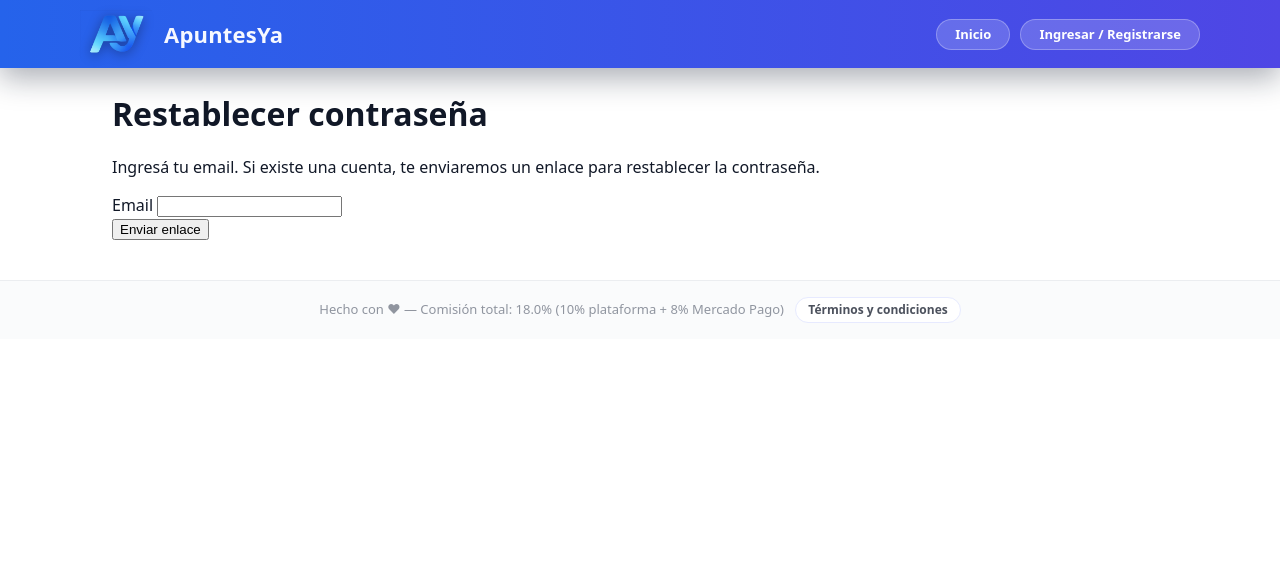
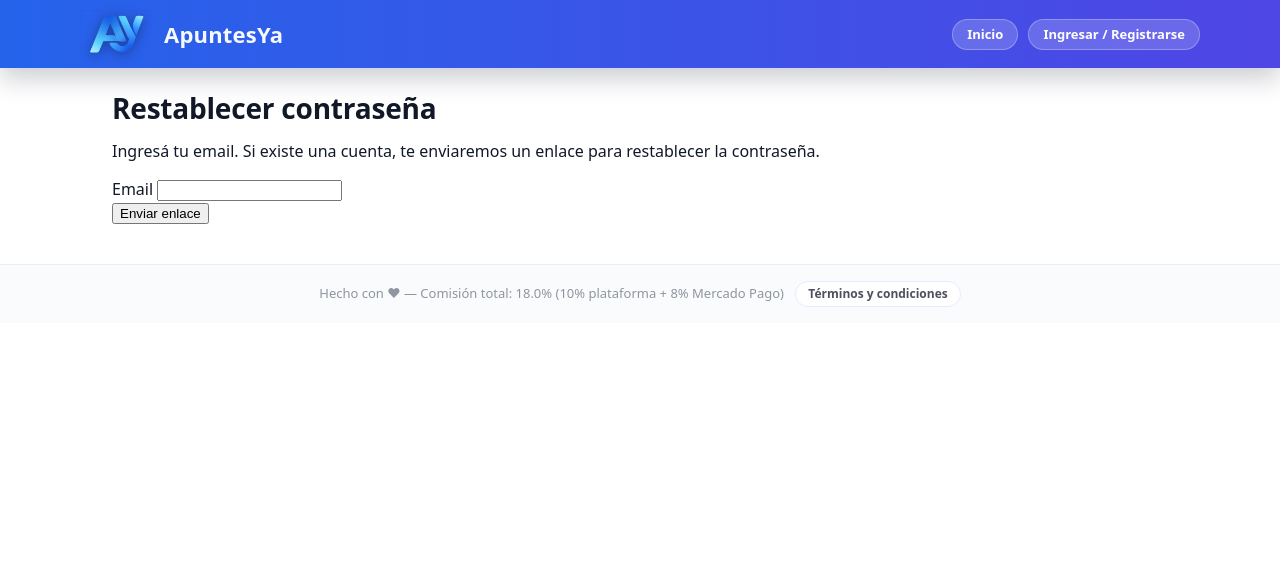
Before and after one commit to francozapata/APUNTESYAFINAL, a Flask app: page /reset_password_request in a window 1280 px wide. Shown: the top 579 px of the page. Run offline with Flask 3, Linux system fonts and the light colour scheme; some libraries are stand-ins or nearby versions.

Commit message:
ESTETICA

```diff
--- a/apuntesya2/static/css/main.css
+++ b/apuntesya2/static/css/main.css
@@ -12,7 +12,9 @@
   --brand-2: #60a5fa;
   --danger: #ef4444;
 
-  --shadow: 0 10px 30px rgba(15, 23, 42, 0.08);
+  --shadow: 0 10px 30px rgba(15, 23, 42, 0.05);
+  --shadow-hover: 0 14px 42px rgba(15, 23, 42, 0.08);
+  --shadow-sm: 0 6px 18px rgba(15, 23, 42, 0.06);
 }
 
 * {
@@ -101,9 +103,10 @@ a:hover {
   background: var(--surface);
   color: var(--ink);
   border: 1px solid var(--border);
-  border-radius: 16px;
-  padding: 16px;
+  border-radius: 18px;
+  padding: 18px;
   box-shadow: var(--shadow);
+  transition: transform .15s ease, box-shadow .18s ease, border-color .18s ease;
   margin-bottom: 16px;
 }
 
@@ -327,3 +330,59 @@ input[type="button"].btn {
   /* sombra sin "recuadro" */
   filter: drop-shadow(0 2px 6px rgba(0,0,0,.35));
 }
+
+.card:hover {
+  transform: translateY(-2px);
+  box-shadow: var(--shadow-hover);
+  border-color: #dbe3ff;
+}
+
+
+/* Typography */
+h1, .page-title {
+  font-size: 28px;
+  line-height: 1.15;
+  margin: 6px 0 12px;
+  font-weight: 800;
+  letter-spacing: -0.2px;
+}
+
+h2, .section-title {
+  font-size: 18px;
+  line-height: 1.25;
+  margin: 6px 0 10px;
+  font-weight: 750;
+}
+
+h3 {
+  font-size: 15px;
+  line-height: 1.25;
+  margin: 6px 0 8px;
+  font-weight: 700;
+}
+
+.small, .text-sm {
+  font-size: 13px;
+}
+
+.lead, .subtle {
+  color: var(--muted);
+  font-size: 13px;
+}
+
+/* Consistent vertical rhythm */
+.stack > * + * {
+  margin-top: 10px;
+}
+
+/* Notes/list cards micro-hover */
+.note {
+  transition: transform .15s ease, box-shadow .18s ease, border-color .18s ease;
+  box-shadow: var(--shadow-sm);
+}
+
+.note:hover {
+  transform: translateY(-2px);
+  box-shadow: var(--shadow-hover);
+  border-color: #dbe3ff;
+}
--- a/apuntesya2/templates/base.html
+++ b/apuntesya2/templates/base.html
@@ -19,7 +19,7 @@
       justify-content: center;
       padding: 10px 16px;
       background: linear-gradient(90deg, #2563eb, #4f46e5);
-      box-shadow: 0 10px 30px rgba(15, 23, 42, 0.35);
+      box-shadow: 0 10px 26px rgba(15, 23, 42, 0.22);
     }
 
     .nav-inner {
@@ -78,37 +78,6 @@
       flex-wrap: wrap;
       justify-content: flex-end;
     }
-
-    /* TODOS LOS BOTONES IGUALES */
-    .nav-actions .btn {
-      border-radius: 999px;
-      padding: 8px 18px;
-      font-size: 13px;
-      font-weight: 600;
-      white-space: nowrap;
-      background: #ffffff;
-      color: #1d4ed8;
-      border: 1px solid #bfdbfe;
-      box-shadow: 0 6px 18px rgba(15, 23, 42, 0.18);
-      text-decoration: none;
-      transition: 0.15s;
-    }
-
-    .nav-actions .btn:hover {
-      background: #eff6ff;
-      transform: translateY(-1px);
-      box-shadow: 0 10px 24px rgba(15, 23, 42, 0.24);
-    }
-
-    /* que secondary y ghost no cambien estilo */
-    .nav-actions .btn.secondary,
-    .nav-actions .btn.ghost {
-      background: #ffffff;
-      color: #1d4ed8;
-      border: 1px solid #bfdbfe;
-      box-shadow: 0 6px 18px rgba(15, 23, 42, 0.18);
-    }
-
     .nav-profile-link {
       display: inline-flex;
       align-items: center;
--- a/apuntesya2/templates/combo_detail.html
+++ b/apuntesya2/templates/combo_detail.html
@@ -75,7 +75,7 @@
             <div style="font-weight:800">{{ n.title }}</div>
             <div class="meta">{{ n.university }} · {{ n.faculty }} · {{ n.career }}</div>
           </div>
-          <a class="btn" style="background:#111827" href="{{ url_for('note_detail', note_id=n.id) }}">Ver</a>
+          <a class="btn ghost" href="{{ url_for('note_detail', note_id=n.id) }}">Ver</a>
         </div>
         {% endfor %}
       </div>
--- a/apuntesya2/templates/profile_combos.html
+++ b/apuntesya2/templates/profile_combos.html
@@ -120,10 +120,10 @@
         <div style="font-weight:800">Recibís ${{ '%.1f' % (net_cents/100) }}</div>
         <div class="meta">Publicado ${{ '%.1f' % published_price(net_cents) }}</div>
         {% endif %}
-        <a class="btn" style="margin-top:8px" href="{{ url_for('combo_detail', combo_id=c.id) }}">Ver</a>
-        <a class="btn" style="margin-top:8px;background:#111827" href="{{ url_for('combo_edit', combo_id=c.id) }}">Editar</a>
+        <a class="btn ghost" style="margin-top:8px" href="{{ url_for('combo_detail', combo_id=c.id) }}">Ver</a>
+        <a class="btn btn-secondary" style="margin-top:8px" href="{{ url_for('combo_edit', combo_id=c.id) }}">Editar</a>
         <form method="post" action="{{ url_for('combo_delete', combo_id=c.id) }}" style="margin-top:8px" onsubmit="return confirm('¿Eliminar este combo? Se despublicará.');">
-          <button type="submit" class="btn" style="background:#ef4444;border:0;width:100%">Borrar</button>
+          <button type="submit" class="btn btn-danger" style="width:100%">Borrar</button>
         </form>
       </div>
     </div>
```
